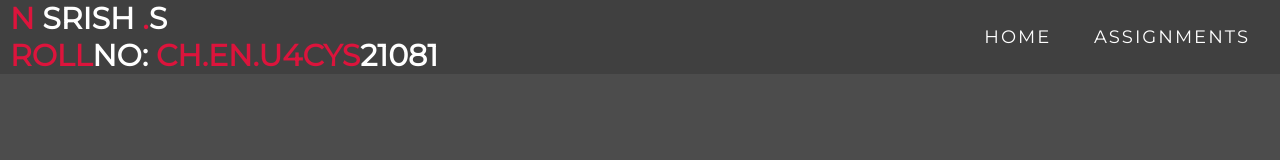
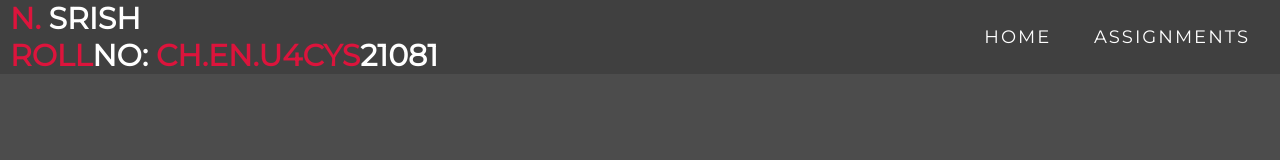
Before and after one commit to srish-cell/UID, a plain HTML site: page index.html in a window 1280 px wide. Shown: the top 160 px of the page. Drawn offline with Linux system fonts and the light colour scheme.

Commit message:
Update index.html

```diff
--- a/index.html
+++ b/index.html
@@ -16,7 +16,7 @@
       <div class="nav-bar">
         <div class="brand">
           <a href="#hero">
-            <h1><span>N</span> Srish <span>.</span>S</h1>
+            <h1><span>N.</span> Srish </h1>
             <h1><span>ROLL</span>NO: <span>CH.EN.U4CYS</span>21081</h1>
           </a>
         </div>
```
